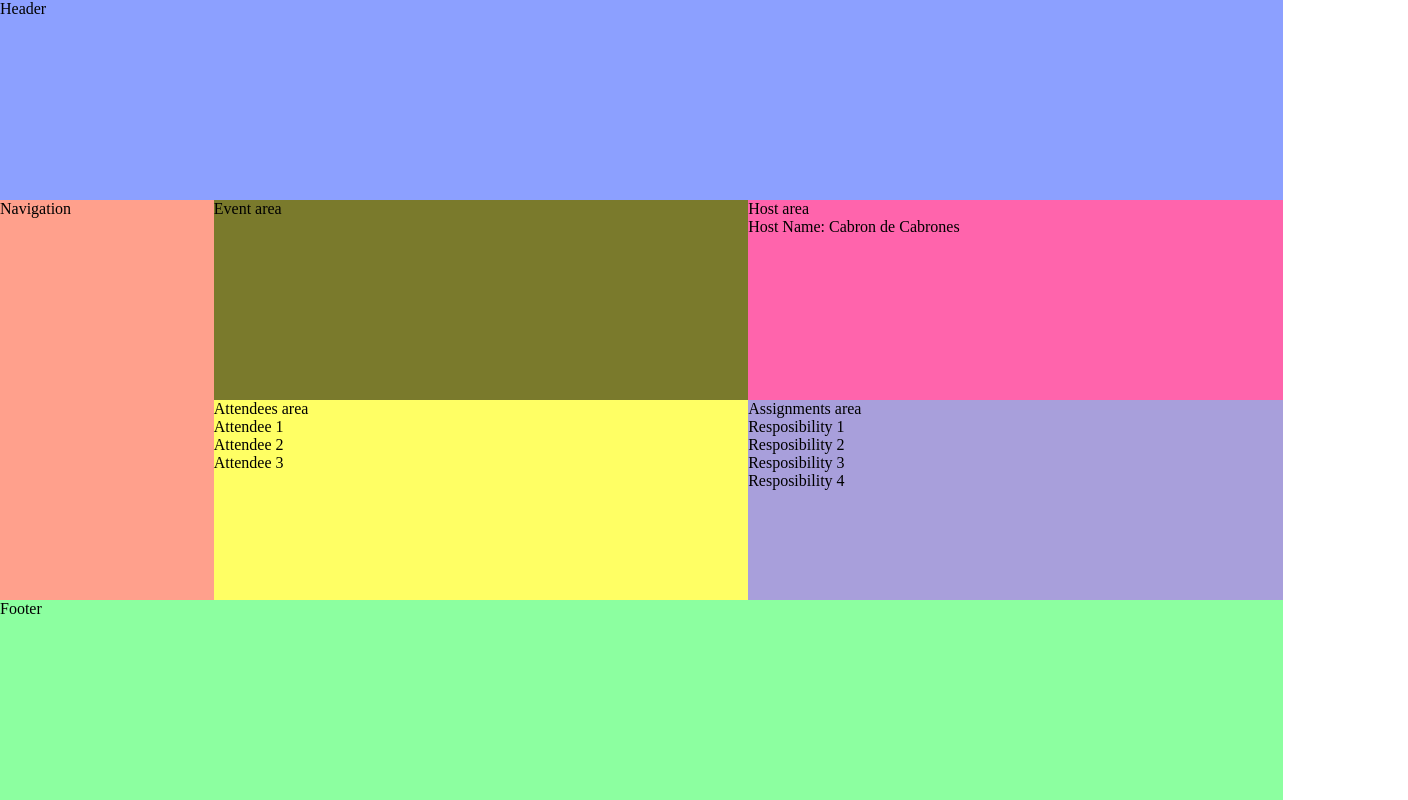
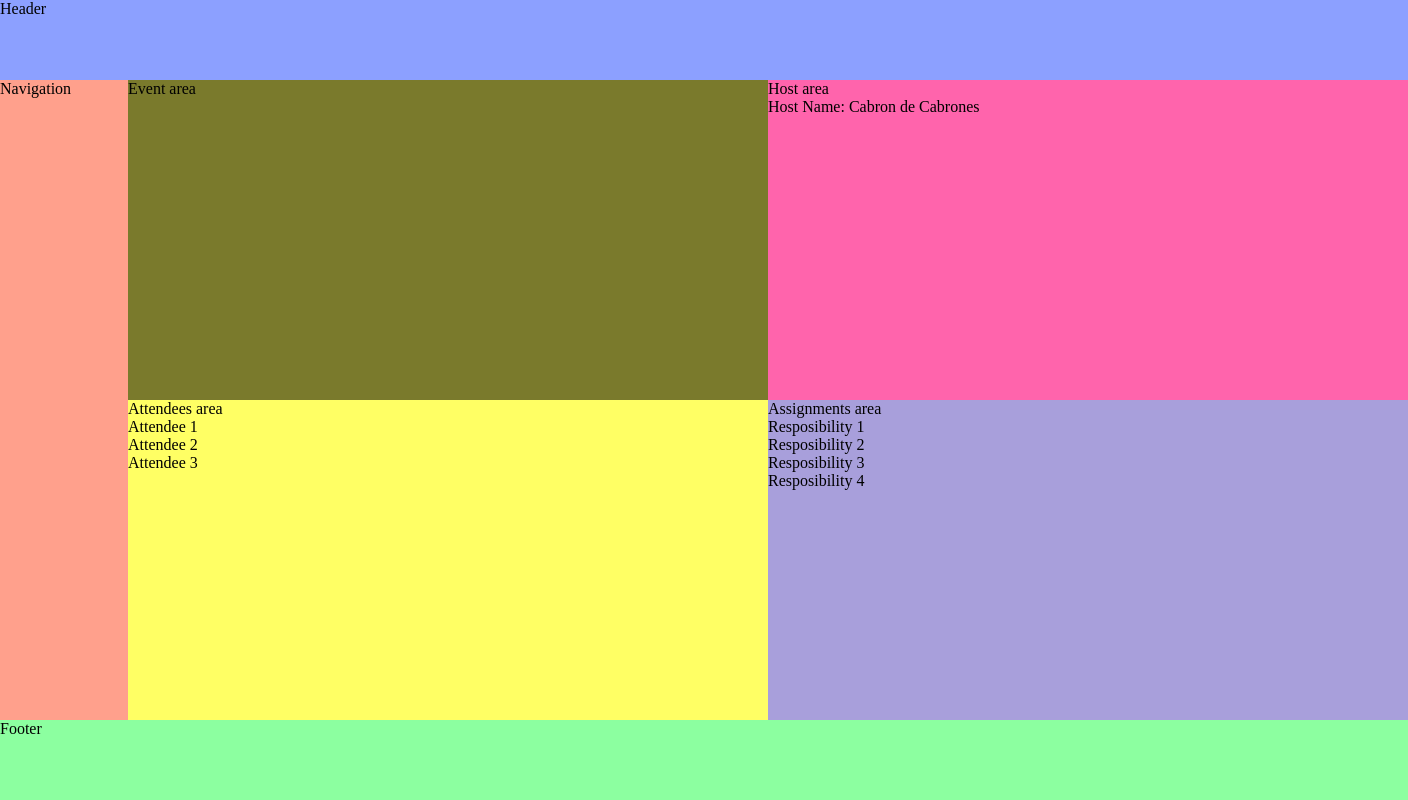
Before and after one commit to WeCanCodeIT/Bring-It-Prototyping, a plain HTML site: page HTML Pages/gridPlayground.html in a window 1280 px wide. Shown: the whole page, 1408 px wide, since content can reach past the window. Drawn offline with Linux system fonts and the light colour scheme.

```diff
--- a/HTML Pages/gridPlayground.css
+++ b/HTML Pages/gridPlayground.css
@@ -14,9 +14,9 @@
                              "nav main main main main main "
                              "foot foot foot foot foot foot";
 
-        grid-template-rows: 25% 25% 25% 25%;
+        grid-template-rows: 10% 40% 40% 10%;
 
-        grid-template-columns: 16.7% 16.7% 16.7% 16.7% 16.7% 16.7%;
+        grid-template-columns: 10% 20% 20% 20% 20% 20%;
 
       }
 
--- a/HTML Pages/index.css
+++ b/HTML Pages/index.css
@@ -1,28 +1,74 @@
-@import url('https://fonts.googleapis.com/css?family=Lato|Chewy&display=swap');
-footer{
-    text-align: center;
-    margin-top: 3rem;
+#page {
+	display: grid;
+	width: 100vw;
+	height: 100vh;
+
+	grid-template-areas:
+		"head head head head head head"
+		"nav main main main main main"
+		"nav main main main main main "
+		"foot foot foot foot foot foot";
+
+	grid-template-rows: 10% 40% 40% 10%;
+
+	grid-template-columns: 10% 20% 20% 20% 20% 20%;
 }
-h2 {
-    text-align: center;
+
+#page > header {
+	grid-area: head;
+	background-color: #8ca0ff;
 }
-.title {
-    font-family: Chewy, "Sans Serif";
-    font-size: 2.5rem;
+
+#page > nav {
+	grid-area: nav;
+	background-color: #ffa08c;
 }
-.icon {
-    height: 60px;
-    width: 60px;
+
+.main-container {
+	width: 100%;
+	height: 100%;
+	flex-wrap: wrap;
+	flex-direction: row;
+	justify-content: space-between;
+	grid-area: main;
+	display: flex;
+	/* grid-area: main;
+    grid-template-rows: 50% 50%;
+    grid-template-columns: 20% 20% 20% 20% 20% ;
+    grid-template-areas:
+    "my-event my-event host host host"
+    "attendees attendees assignments assignments assignments"; */
 }
-.nav-bar {
-    display: flex;
-    margin: auto;
-    justify-content: space-evenly;
-    height: 80px;
-    width: 500px;
-    background-color: lightblue;
 
-    border-radius: 13px;
-    box-shadow: 5px 5px 10px gray;
+.my-event {
+	grid-area: my-event;
+	width: 50%;
+	height: 50%;
+	background-color: #7a7a2c;
+}
 
+.host {
+	grid-area: host;
+	width: 50%;
+	height: 50%;
+	background-color: #ff64ac;
 }
+
+.attendees {
+	grid-area: attendees;
+	width: 50%;
+	height: 50%;
+	background-color: #ffff64;
+}
+
+.assignments {
+	grid-area: assignments;
+	width: 50%;
+	height: 50%;
+	background-color: #a89fdb;
+}
+
+#page > footer {
+    grid-area: foot;
+	background-color: #8cffa0;
+}
```
Also changed, not shown: HTML Pages/Index.html (+2 -1 lines), HTML Pages/event-view.html (added, +41 -0 lines), HTML Pages/skeleton.html (added, +39 -0 lines).
